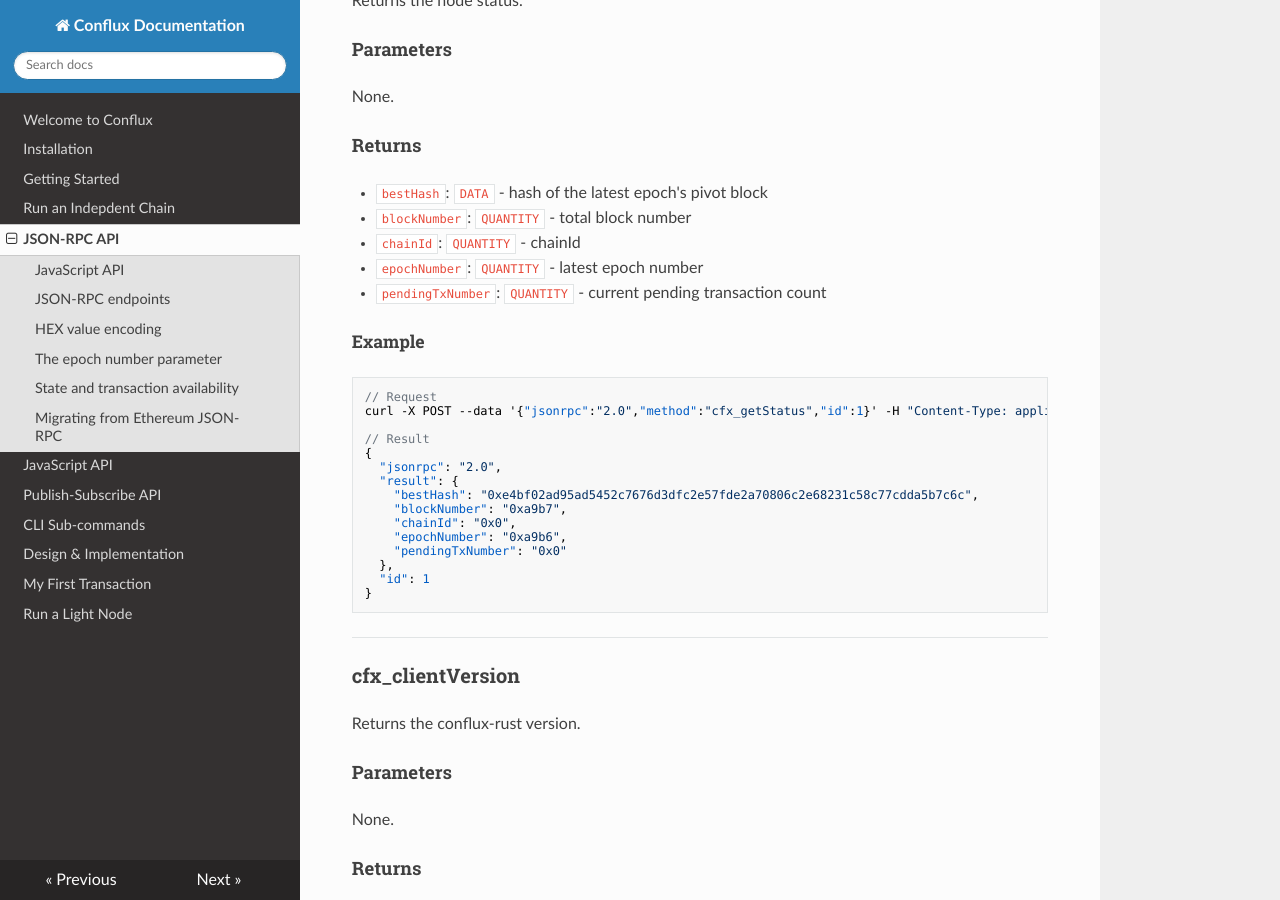
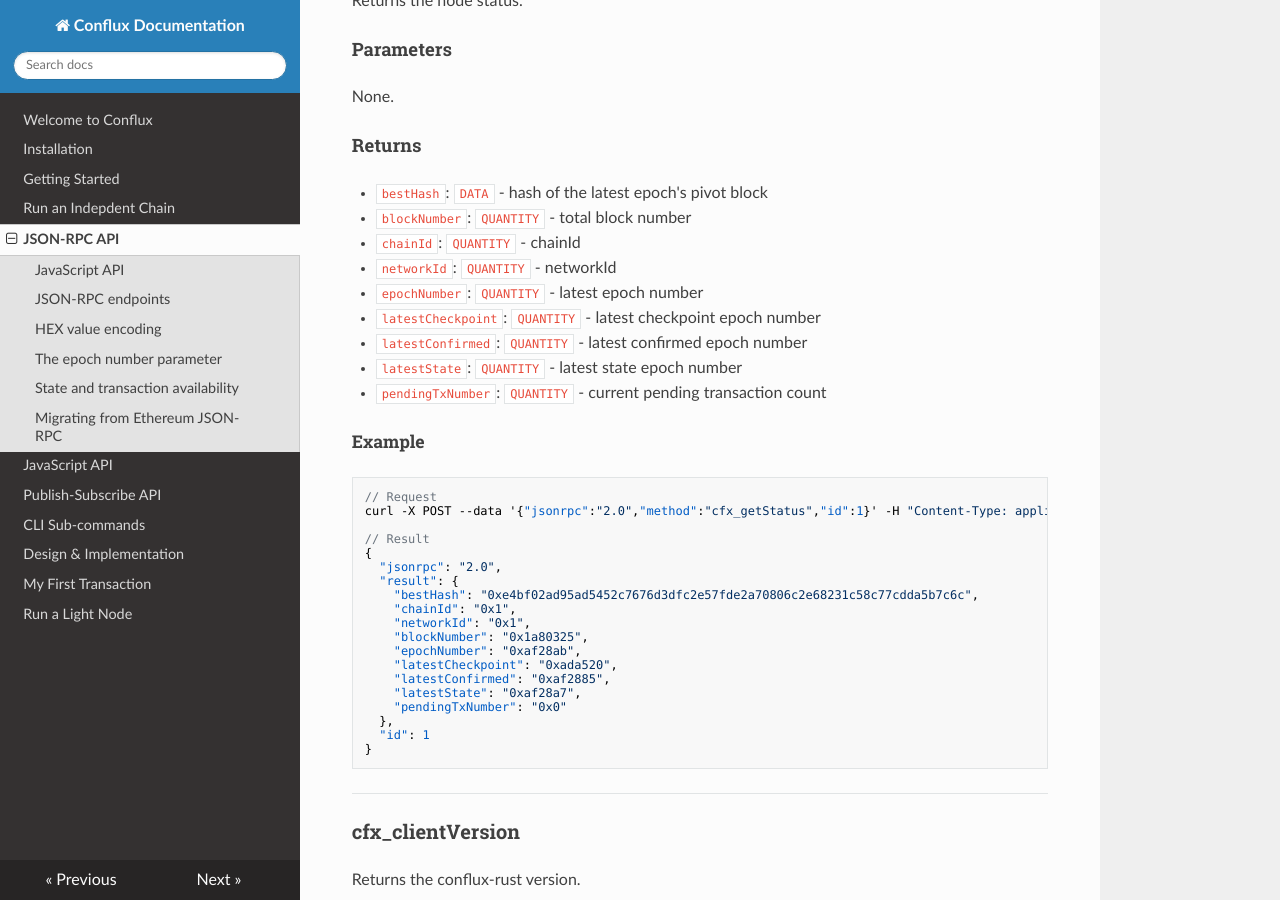
Before and after one commit to Conflux-Chain/conflux-doc, an MkDocs documentation site: the page built from docs/json-rpc.md, in a window 1280 px wide and 900 px high, scrolled down 29414 px. Built offline with MkDocs 1.6.1, drawn with Linux system fonts in a browser that asks for light colours; nearby versions of some CDN libraries.

Commit message:
Update RPC method getStatus's doc (#56)
* Update RPC method getStatus's doc

* Use more real data as example

```diff
--- a/docs/json-rpc.md
+++ b/docs/json-rpc.md
@@ -1376,7 +1376,11 @@
 * `bestHash`: `DATA` - hash of the latest epoch's pivot block
 * `blockNumber`: `QUANTITY` - total block number
 * `chainId`: `QUANTITY` - chainId
+* `networkId`: `QUANTITY` - networkId
 * `epochNumber`: `QUANTITY` - latest epoch number
+* `latestCheckpoint`: `QUANTITY` - latest checkpoint epoch number
+* `latestConfirmed`: `QUANTITY` - latest confirmed epoch number
+* `latestState`: `QUANTITY` - latest state epoch number
 * `pendingTxNumber`: `QUANTITY` - current pending transaction count
 
 ##### Example
@@ -1390,9 +1394,13 @@
   "jsonrpc": "2.0",
   "result": {
     "bestHash": "0xe4bf02ad95ad5452c7676d3dfc2e57fde2a70806c2e68231c58c77cdda5b7c6c",
-    "blockNumber": "0xa9b7",
-    "chainId": "0x0",
-    "epochNumber": "0xa9b6",
+    "chainId": "0x1",
+    "networkId": "0x1",
+    "blockNumber": "0x1a80325",
+    "epochNumber": "0xaf28ab",
+    "latestCheckpoint": "0xada520",
+    "latestConfirmed": "0xaf2885",
+    "latestState": "0xaf28a7",
     "pendingTxNumber": "0x0"
   },
   "id": 1
```
